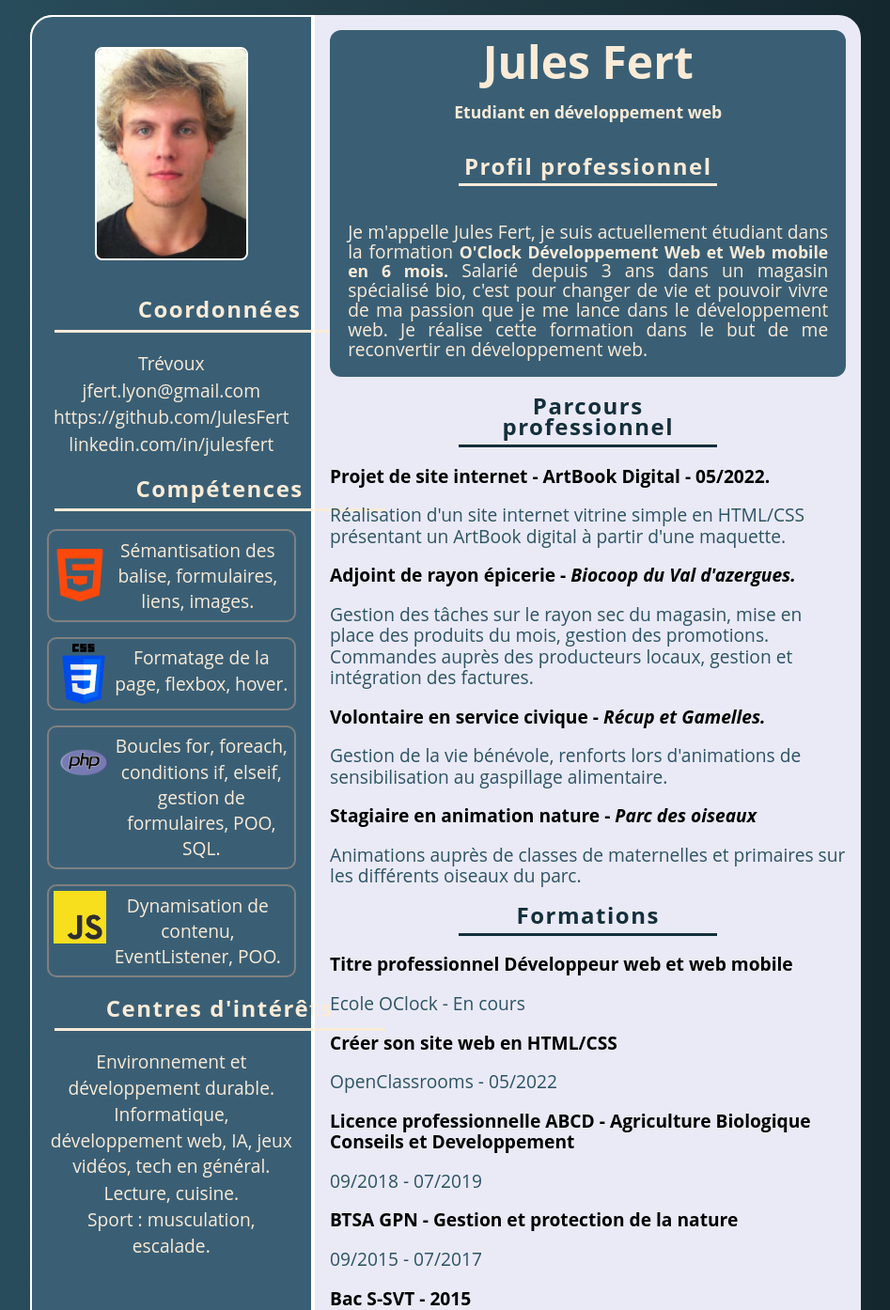
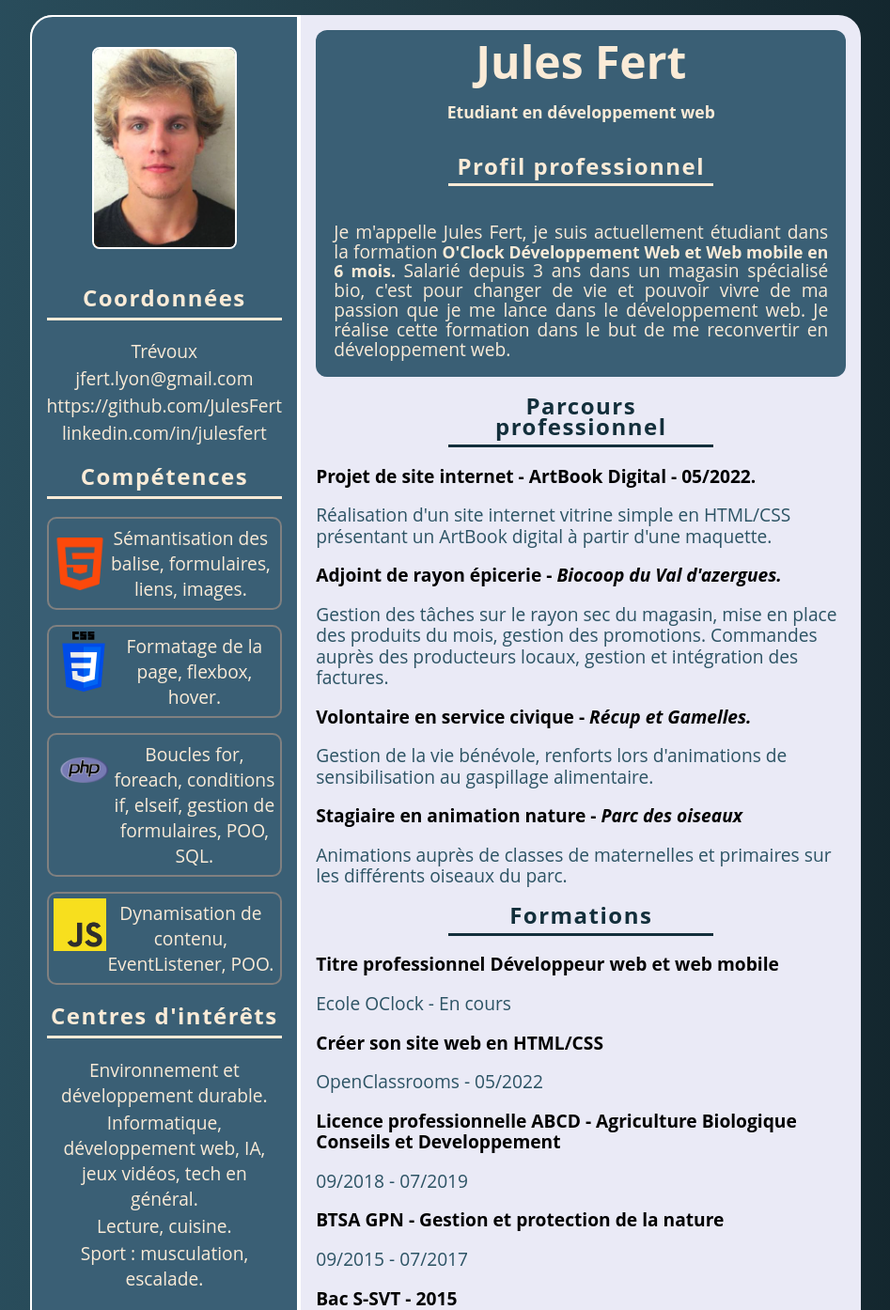
Before and after one commit to JulesFert/JulesFert.github.io, a PHP site: page / in a window 1280 px wide. Shown: the top 1394 px of the page at 94% size, without its empty margins (166-1113 px from the left). Run offline with PHP 8.4, Linux system fonts and the light colour scheme.

Commit message:
cv avec titres centrés

```diff
--- a/style.cv.css
+++ b/style.cv.css
@@ -93,7 +93,7 @@ strong, mark {
     font-size: 1.5rem;
     letter-spacing: 1.5px;
     border-bottom: 3px solid antiquewhite;
-    width: 22rem;
+    /* width: 22rem; */
     padding-bottom: 8px;;
 
 }
@@ -124,7 +124,6 @@ strong, mark {
 }
 
 .left-content h1 {
-    margin-left: 0.5rem;
     text-align: center;
 }
 
```
